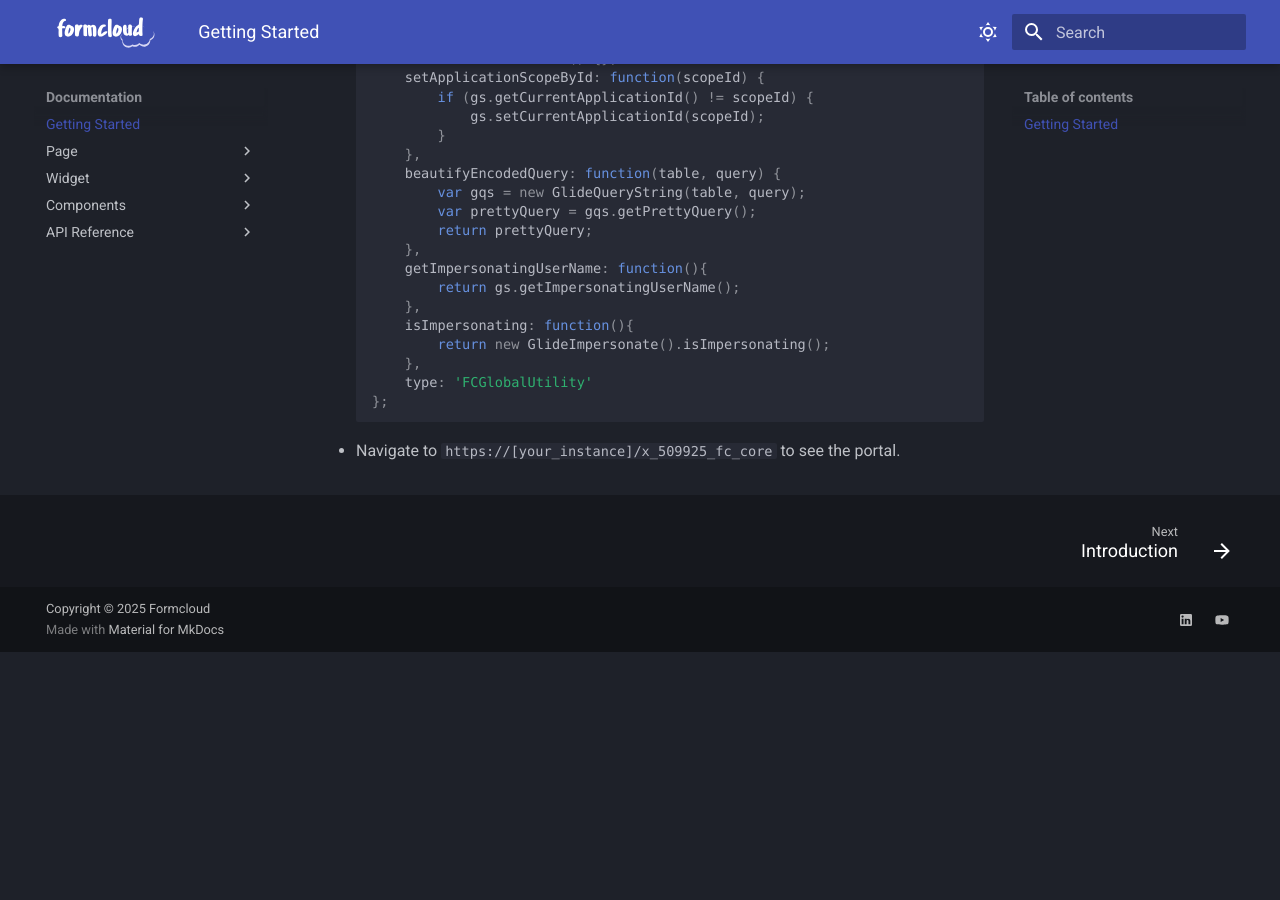
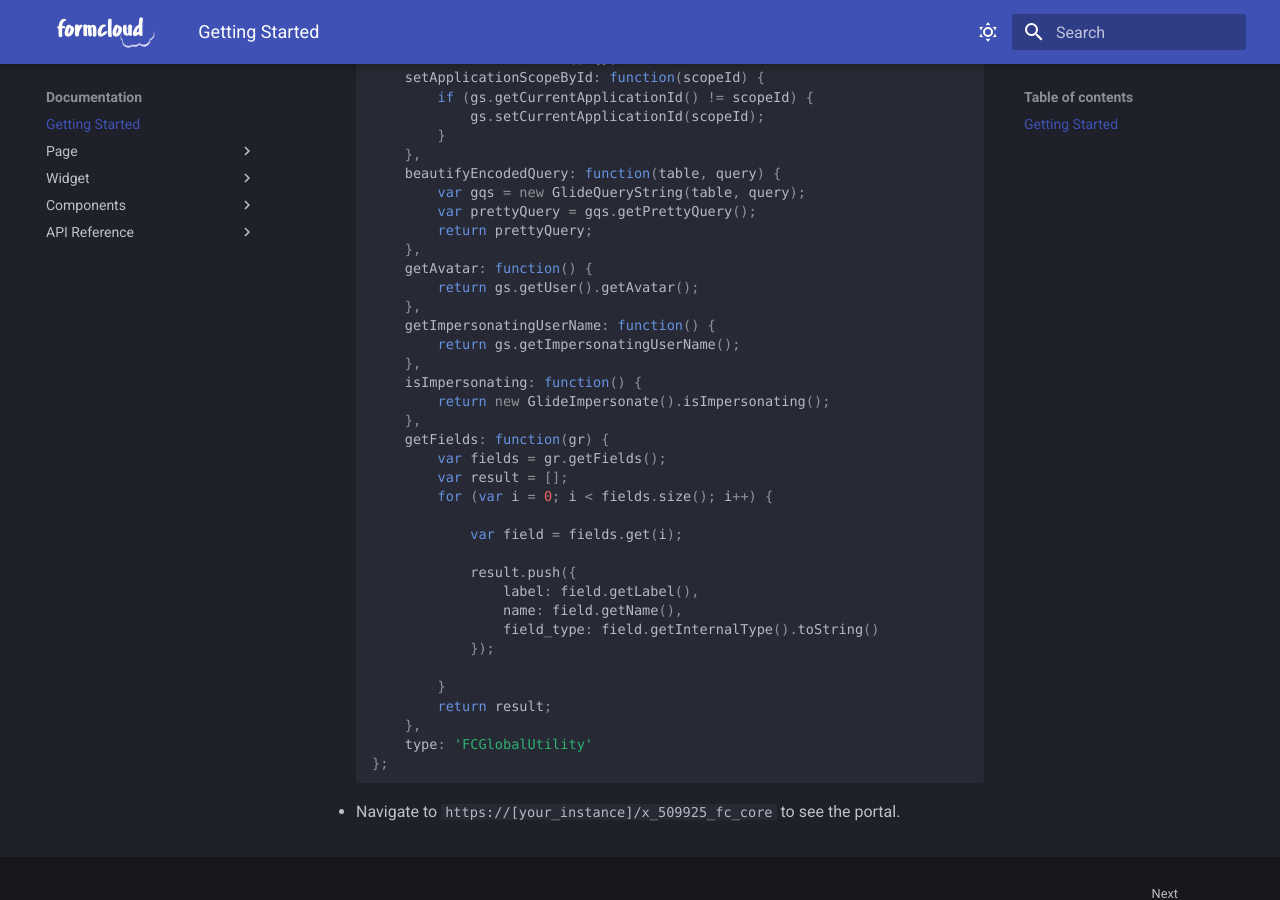
Before and after one commit to formcloudapp/fc_doc, an MkDocs documentation site: the page built from docs/index.md, in a window 1280 px wide and 900 px high, scrolled down 847 px. Built offline with MkDocs 1.6.1 and Material for MkDocs 9.7.7, drawn with Linux system fonts in a browser that asks for light colours; some web fonts are replaced; before the commit the page ends 1499 px from its top, so only the background shows below that.

Commit message:
07/28/2025

```diff
--- a/docs/index.md
+++ b/docs/index.md
@@ -4,8 +4,8 @@
 
 Please follow the instructions below in sequential order:
 
-* Download: <a href="https://formcloud.app/media/FC_05_27_2025.xml" download>FC Server Application</a>
-* Download: <a href="https://formcloud.app/media/FC_05_27_2025.zip" download>FC Client Application</a>
+* Download: <a href="https://github.com/formcloudapp/fc_doc/blob/main/docs/FC_01.zip" download>FC Server Application</a>
+* Download: <a href="https://github.com/formcloudapp/fc_doc/blob/main/docs/FC_01_Client.zip" download>FC Client Application</a>
 * Go to Retrieved Update Sets and Import XML to load the "FC Server Application" update set.
 * Preview update set and commit.
 * Go to `https://[your_instance]/sys_ws_operation.do?sys_id=ed18366c975746d0e12c3eb0f053afce`
@@ -30,11 +30,30 @@ Please follow the instructions below in sequential order:
                 var prettyQuery = gqs.getPrettyQuery();
                 return prettyQuery;
             },
-            getImpersonatingUserName: function(){
+            getAvatar: function() {
+                return gs.getUser().getAvatar();
+            },
+            getImpersonatingUserName: function() {
                 return gs.getImpersonatingUserName();
             },
-            isImpersonating: function(){
+            isImpersonating: function() {
                 return new GlideImpersonate().isImpersonating();
+            },
+            getFields: function(gr) {
+                var fields = gr.getFields();
+                var result = [];
+                for (var i = 0; i < fields.size(); i++) {
+
+                    var field = fields.get(i);
+
+                    result.push({
+                        label: field.getLabel(),
+                        name: field.getName(),
+                        field_type: field.getInternalType().toString()
+                    });
+
+                }
+                return result;
             },
             type: 'FCGlobalUtility'
         };
```
